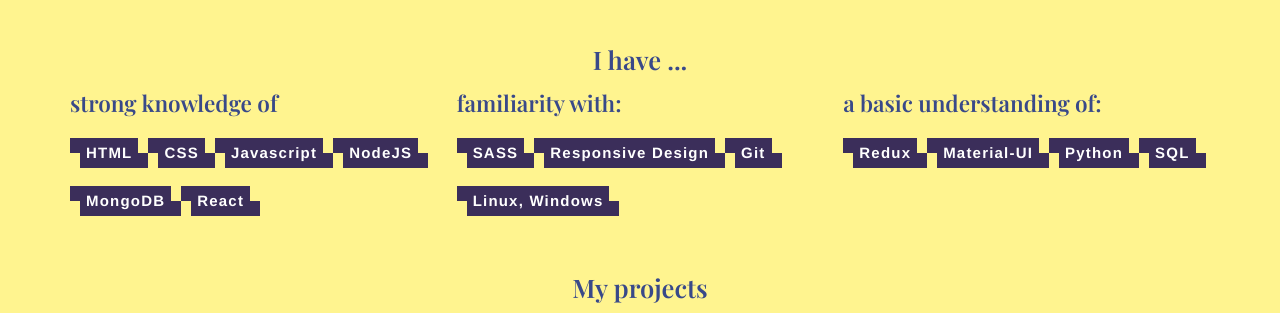
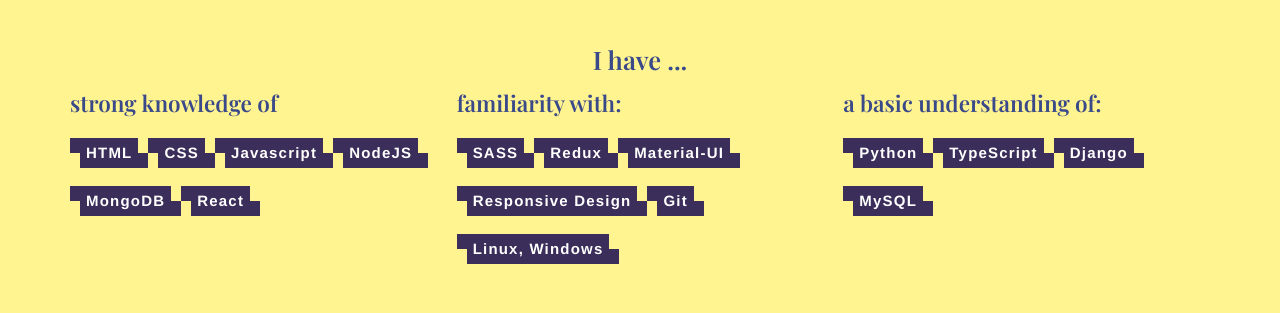
Before and after one commit to tranttxuan/cv_tran, a website: page index.html in a window 1280 px wide. Both pictures are taken after a click on the element "HTML". Shown: the part 280-593 px from the top of the page. Drawn offline with nearby package versions, Linux system fonts and the light colour scheme; files that its build step writes are made by us from their sources; a web font is replaced by a local one.

Commit message:
update CV

```diff
--- a/index.html
+++ b/index.html
@@ -125,6 +125,8 @@
                                 <h3>familiarity with:</h3>
                                 <div class="badges">
                                     <div class="badge">SASS</div>
+                                    <div class="badge">Redux</div>
+                                    <div class="badge">Material-UI</div>
                                     <div class="badge">Responsive Design</div>
                                     <div class="badge">Git</div>
                                     <div class="badge">Linux, Windows</div>
@@ -134,10 +136,10 @@
                             <div class="brain-box">
                                 <h3>a basic understanding of:</h3>
                                 <div class="badges">
-                                    <div class="badge badge--redux">Redux</div>
-                                    <div class="badge badge--sql">Material-UI</div>
                                     <div class="badge badge--python">Python</div>
-                                    <div class="badge badge--sql">SQL</div>
+                                    <div class="badge badge--redux">TypeScript</div>
+                                    <div class="badge badge--sql">Django</div>
+                                    <div class="badge badge--sql">MySQL</div>
                                 </div>
                             </div>
                         </div>
```
Also changed, not shown: 1 other file.
